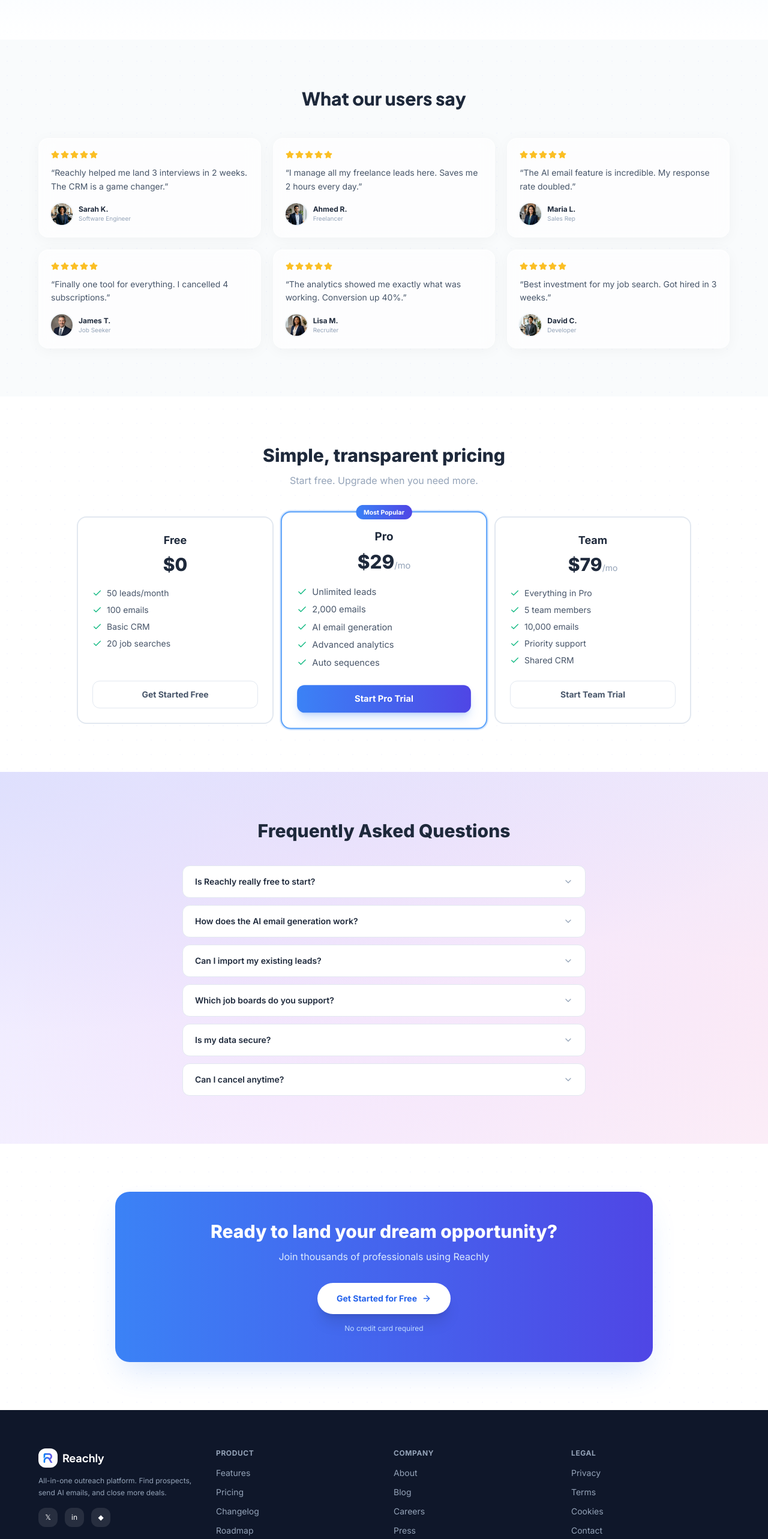
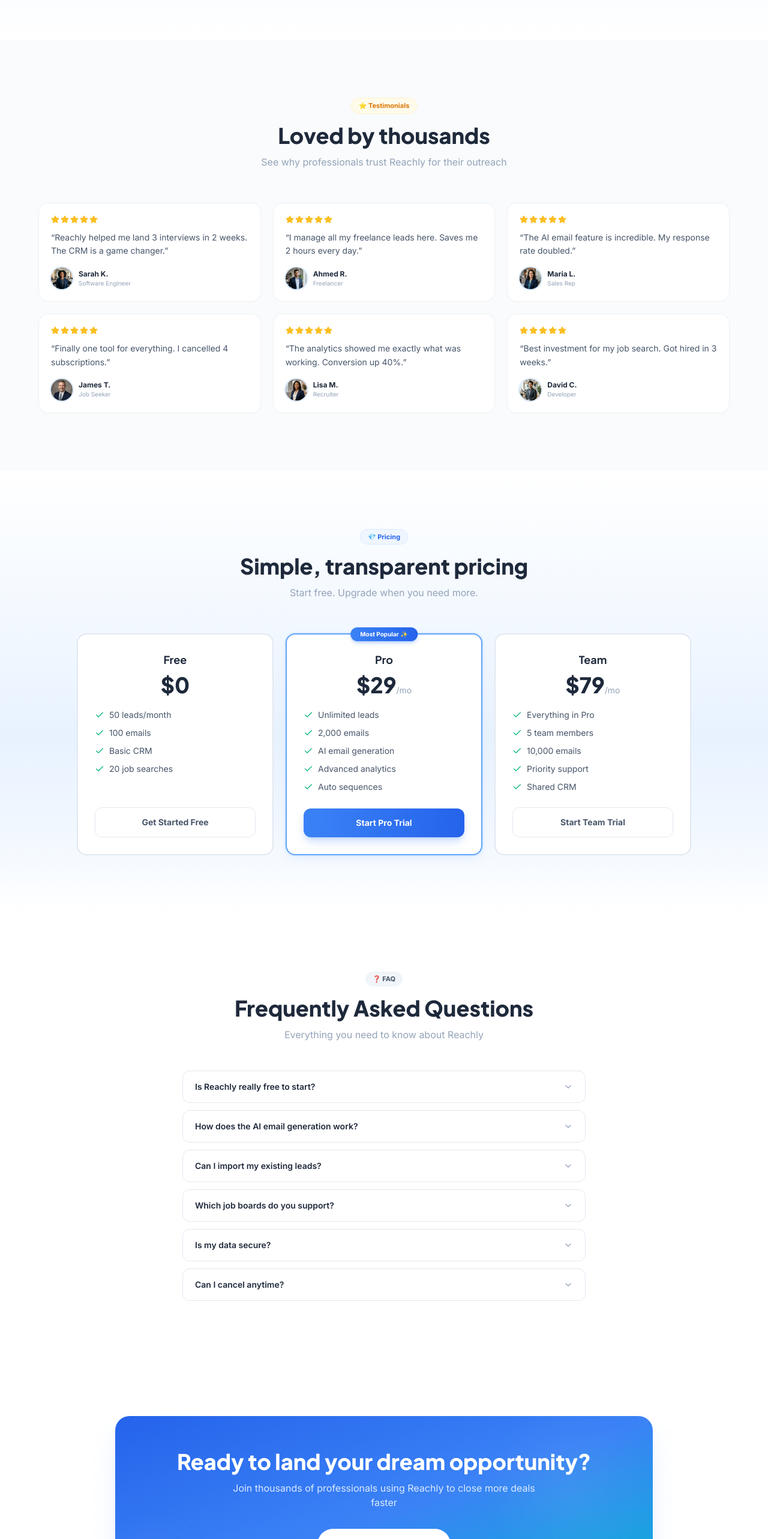
Before and after one commit to Shakib2002/Reachly, a Next.js app: page / in a window 1280 px wide. Shown: the part 4562-7128 px from the top of the page at 60% size. Built offline with nearby package versions, Linux system fonts and the light colour scheme; no server answers.

Commit message:
feat: Final landing page polish - testimonials, pricing, FAQ, CTA, footer all upgraded

```diff
--- a/app/page.tsx
+++ b/app/page.tsx
@@ -532,15 +532,21 @@
       </section>
 
       {/* Testimonials */}
-      <section className="py-20 px-6 bg-slate-50/80 bg-dots">
-        <div className="max-w-6xl mx-auto">
-          <h2 className="text-3xl font-extrabold text-[#1e293b] text-center mb-12 font-display reveal">What our users say</h2>
+      <section className="py-24 px-6 relative overflow-hidden">
+        <div className="absolute inset-0 bg-slate-50/80" />
+        <div className="absolute inset-0 bg-dots opacity-40" />
+        <div className="max-w-6xl mx-auto relative z-10">
+          <div className="text-center mb-14 reveal">
+            <span className="inline-flex items-center gap-1.5 px-3 py-1 bg-amber-50 text-amber-600 rounded-full text-[11px] font-bold mb-4 border border-amber-100">⭐ Testimonials</span>
+            <h2 className="text-3xl sm:text-4xl font-extrabold text-[#1e293b] font-display">Loved by thousands</h2>
+            <p className="text-slate-400 mt-3 max-w-md mx-auto">See why professionals trust Reachly for their outreach</p>
+          </div>
           <div className="grid grid-cols-1 md:grid-cols-2 lg:grid-cols-3 gap-5">
             {TESTIMONIALS.map((t,i)=>(
-              <div key={i} className={`glass-card rounded-2xl p-5 reveal delay-${(i%3)+1}`}>
+              <div key={i} className={`bg-white rounded-2xl border border-slate-200/60 p-5 hover:shadow-xl hover:-translate-y-1 transition-all duration-500 reveal delay-${(i%3)+1}`}>
                 <div className="flex gap-0.5 mb-3">{Array.from({length:5}).map((_,j)=><Star key={j} className="w-3.5 h-3.5 fill-amber-400 text-amber-400"/>)}</div>
                 <p className="text-sm text-slate-600 leading-relaxed mb-4">&ldquo;{t.q}&rdquo;</p>
-                <div className="flex items-center gap-2.5"><Image src={t.img} alt={t.n} width={36} height={36} className="w-9 h-9 rounded-full object-cover ring-2 ring-slate-100" /><div><p className="text-xs font-bold text-[#1e293b]">{t.n}</p><p className="text-[10px] text-slate-400">{t.r}</p></div></div>
+                <div className="flex items-center gap-2.5"><Image src={t.img} alt={t.n} width={36} height={36} className="w-9 h-9 rounded-full object-cover ring-2 ring-blue-100" /><div><p className="text-xs font-bold text-[#1e293b]">{t.n}</p><p className="text-[10px] text-slate-400">{t.r}</p></div></div>
               </div>
             ))}
           </div>
@@ -548,18 +554,23 @@
       </section>
 
       {/* Pricing */}
-      <section id="pricing" className="py-20 px-6">
-        <div className="max-w-5xl mx-auto text-center">
-          <h2 className="text-3xl font-extrabold text-[#1e293b] mb-3">Simple, transparent pricing</h2>
-          <p className="text-slate-400 mb-12">Start free. Upgrade when you need more.</p>
-          <div className="grid grid-cols-1 md:grid-cols-3 gap-5">
-            {[{n:'Free',p:'$0',f:['50 leads/month','100 emails','Basic CRM','20 job searches'],cta:'Get Started Free',href:'/register',pop:false},{n:'Pro',p:'$29',f:['Unlimited leads','2,000 emails','AI email generation','Advanced analytics','Auto sequences'],cta:'Start Pro Trial',href:'/pricing',pop:true},{n:'Team',p:'$79',f:['Everything in Pro','5 team members','10,000 emails','Priority support','Shared CRM'],cta:'Start Team Trial',href:'/pricing',pop:false}].map(p=>(
-              <div key={p.n} className={`bg-white rounded-2xl border-2 p-6 flex flex-col relative ${p.pop?'border-blue-400 ring-2 ring-blue-100 scale-105':'border-slate-200'}`}>
-                {p.pop&&<span className="absolute -top-3 left-1/2 -translate-x-1/2 px-3 py-1 bg-gradient-to-r from-blue-500 to-indigo-600 text-white text-[10px] font-bold rounded-full">Most Popular</span>}
-                <h3 className="text-lg font-bold text-[#1e293b]">{p.n}</h3>
-                <div className="mt-2 mb-5"><span className="text-3xl font-extrabold text-[#1e293b]">{p.p}</span>{p.p!=='$0'&&<span className="text-slate-400 text-sm">/mo</span>}</div>
-                <div className="flex-1 space-y-2 mb-6">{p.f.map(f=><div key={f} className="flex items-center gap-2 text-sm text-slate-600"><Check className="w-4 h-4 text-emerald-500 flex-shrink-0"/>{f}</div>)}</div>
-                <Link href={p.href} className={`w-full py-3 rounded-xl text-sm font-bold text-center block ${p.pop?'bg-gradient-to-r from-blue-500 to-indigo-600 text-white shadow-lg shadow-blue-500/25':'border border-slate-200 text-slate-600 hover:bg-slate-50'}`}>{p.cta}</Link>
+      <section id="pricing" className="py-24 px-6 relative overflow-hidden">
+        <div className="absolute inset-0" style={{background:'linear-gradient(180deg, #ffffff 0%, #f0f7ff 40%, #e8f2ff 60%, #f0f7ff 80%, #ffffff 100%)'}} />
+        <div className="absolute inset-0 bg-dots opacity-30" />
+        <div className="max-w-5xl mx-auto text-center relative z-10">
+          <div className="reveal">
+            <span className="inline-flex items-center gap-1.5 px-3 py-1 bg-blue-50 text-blue-600 rounded-full text-[11px] font-bold mb-4 border border-blue-100">💎 Pricing</span>
+            <h2 className="text-3xl sm:text-4xl font-extrabold text-[#1e293b] font-display">Simple, transparent pricing</h2>
+            <p className="text-slate-400 mt-3 mb-14">Start free. Upgrade when you need more.</p>
+          </div>
+          <div className="grid grid-cols-1 md:grid-cols-3 gap-5 items-stretch">
+            {[{n:'Free',p:'$0',f:['50 leads/month','100 emails','Basic CRM','20 job searches'],cta:'Get Started Free',href:'/register',pop:false},{n:'Pro',p:'$29',f:['Unlimited leads','2,000 emails','AI email generation','Advanced analytics','Auto sequences'],cta:'Start Pro Trial',href:'/pricing',pop:true},{n:'Team',p:'$79',f:['Everything in Pro','5 team members','10,000 emails','Priority support','Shared CRM'],cta:'Start Team Trial',href:'/pricing',pop:false}].map((p,i)=>(
+              <div key={p.n} className={`bg-white rounded-2xl border-2 p-7 flex flex-col relative hover:shadow-xl transition-all duration-500 reveal delay-${i+1} ${p.pop?'border-blue-400 ring-2 ring-blue-100 md:scale-105 shadow-lg shadow-blue-100/50':'border-slate-200 hover:-translate-y-1'}`}>
+                {p.pop&&<span className="absolute -top-3 left-1/2 -translate-x-1/2 px-4 py-1 bg-gradient-to-r from-blue-500 to-blue-600 text-white text-[10px] font-bold rounded-full shadow-md shadow-blue-500/30">Most Popular ✨</span>}
+                <h3 className="text-lg font-bold text-[#1e293b] font-display">{p.n}</h3>
+                <div className="mt-2 mb-5"><span className="text-4xl font-extrabold text-[#1e293b] font-display">{p.p}</span>{p.p!=='$0'&&<span className="text-slate-400 text-sm">/mo</span>}</div>
+                <div className="flex-1 space-y-2.5 mb-6">{p.f.map(f=><div key={f} className="flex items-center gap-2 text-sm text-slate-600"><Check className="w-4 h-4 text-emerald-500 flex-shrink-0"/>{f}</div>)}</div>
+                <Link href={p.href} className={`w-full py-3.5 rounded-xl text-sm font-bold text-center block transition-all ${p.pop?'bg-gradient-to-r from-blue-500 to-blue-600 text-white shadow-lg shadow-blue-500/25 hover:shadow-blue-500/40':'border border-slate-200 text-slate-600 hover:bg-slate-50 hover:border-slate-300'}`}>{p.cta}</Link>
               </div>
             ))}
           </div>
@@ -567,41 +578,59 @@
       </section>
 
       {/* FAQ */}
-      <section className="py-20 px-6 gradient-mesh">
+      <section className="py-24 px-6 bg-white">
         <div className="max-w-2xl mx-auto">
-          <h2 className="text-3xl font-extrabold text-[#1e293b] text-center mb-10">Frequently Asked Questions</h2>
+          <div className="text-center mb-12 reveal">
+            <span className="inline-flex items-center gap-1.5 px-3 py-1 bg-slate-100 text-slate-600 rounded-full text-[11px] font-bold mb-4">❓ FAQ</span>
+            <h2 className="text-3xl sm:text-4xl font-extrabold text-[#1e293b] font-display">Frequently Asked Questions</h2>
+            <p className="text-slate-400 mt-3">Everything you need to know about Reachly</p>
+          </div>
           <div className="space-y-3">{FAQ.map((f,i)=>(
-            <div key={i} className="bg-white rounded-xl border border-slate-200 overflow-hidden">
-              <button onClick={()=>setOpenFaq(openFaq===i?-1:i)} className="w-full flex items-center justify-between px-5 py-4 text-left"><span className="text-sm font-semibold text-[#1e293b]">{f.q}</span><ChevronDown className={`w-4 h-4 text-slate-400 transition-transform ${openFaq===i?'rotate-180':''}`}/></button>
-              {openFaq===i&&<div className="px-5 pb-4 text-sm text-slate-500">{f.a}</div>}
+            <div key={i} className={`bg-white rounded-xl border border-slate-200 overflow-hidden hover:border-blue-200 transition-colors reveal delay-${Math.min(i+1,3)}`}>
+              <button onClick={()=>setOpenFaq(openFaq===i?-1:i)} className="w-full flex items-center justify-between px-5 py-4 text-left group">
+                <span className="text-sm font-semibold text-[#1e293b] group-hover:text-blue-600 transition-colors">{f.q}</span>
+                <ChevronDown className={`w-4 h-4 text-slate-400 transition-transform duration-300 flex-shrink-0 ml-4 ${openFaq===i?'rotate-180 text-blue-500':''}`}/>
+              </button>
+              <div className={`overflow-hidden transition-all duration-300 ${openFaq===i?'max-h-40 opacity-100':'max-h-0 opacity-0'}`}>
+                <div className="px-5 pb-4 text-sm text-slate-500 leading-relaxed">{f.a}</div>
+              </div>
             </div>
           ))}</div>
         </div>
       </section>
 
       {/* CTA */}
-      <section className="py-20 px-6">
-        <div className="max-w-4xl mx-auto text-center bg-gradient-to-r from-blue-500 to-indigo-600 rounded-3xl p-12 shadow-2xl shadow-blue-500/20">
-          <h2 className="text-3xl font-extrabold text-white mb-3">Ready to land your dream opportunity?</h2>
-          <p className="text-blue-100 mb-8">Join thousands of professionals using Reachly</p>
-          <Link href="/register" className="inline-flex items-center gap-2 px-8 py-4 bg-white text-blue-600 font-bold rounded-full shadow-xl hover:shadow-2xl transition-all text-sm">Get Started for Free <ArrowRight className="w-4 h-4"/></Link>
-          <p className="text-blue-200 text-xs mt-4">No credit card required</p>
+      <section className="py-24 px-6">
+        <div className="max-w-4xl mx-auto text-center relative overflow-hidden rounded-3xl p-14 shadow-2xl shadow-blue-500/20 reveal">
+          <div className="absolute inset-0 bg-gradient-to-br from-blue-600 via-blue-500 to-cyan-500" />
+          <div className="absolute top-0 right-0 w-[300px] h-[300px] rounded-full opacity-20" style={{background:'radial-gradient(circle, rgba(255,255,255,0.3) 0%, transparent 70%)',animation:'orb-float-1 15s ease-in-out infinite'}} />
+          <div className="absolute bottom-0 left-0 w-[200px] h-[200px] rounded-full opacity-15" style={{background:'radial-gradient(circle, rgba(255,255,255,0.2) 0%, transparent 70%)',animation:'orb-float-2 20s ease-in-out infinite'}} />
+          <div className="relative z-10">
+            <h2 className="text-3xl sm:text-4xl font-extrabold text-white mb-3 font-display">Ready to land your dream opportunity?</h2>
+            <p className="text-blue-100 mb-8 max-w-lg mx-auto">Join thousands of professionals using Reachly to close more deals faster</p>
+            <Link href="/register" className="inline-flex items-center gap-2 px-8 py-4 bg-white text-blue-600 font-bold rounded-full shadow-xl hover:shadow-2xl hover:scale-105 transition-all text-sm">Get Started for Free <ArrowRight className="w-4 h-4"/></Link>
+            <p className="text-blue-200/70 text-xs mt-4">No credit card required · Free forever plan</p>
+          </div>
         </div>
       </section>
 
       {/* Footer */}
-      <footer id="about" className="bg-[#0f172a] text-white pt-16 pb-8 px-6">
-        <div className="max-w-6xl mx-auto grid grid-cols-2 md:grid-cols-4 gap-8 mb-12">
+      <footer id="about" className="bg-[#0a1628] text-white pt-0 pb-8 px-6">
+        <div className="h-px bg-gradient-to-r from-transparent via-blue-500/30 to-transparent" />
+        <div className="max-w-6xl mx-auto grid grid-cols-2 md:grid-cols-4 gap-8 mb-12 pt-16">
           <div className="col-span-2 md:col-span-1">
             <div className="flex items-center gap-2 mb-3"><Image src="/images/logo.png" alt="Reachly" width={32} height={32} className="rounded-xl" /><span className="text-lg font-bold font-display">Reachly</span></div>
             <p className="text-slate-400 text-xs leading-relaxed mb-4">All-in-one outreach platform. Find prospects, send AI emails, and close more deals.</p>
-            <div className="flex gap-3">{['𝕏','in','◆'].map((s,i)=><div key={i} className="w-8 h-8 bg-white/10 rounded-lg flex items-center justify-center text-xs hover:bg-white/20 cursor-pointer transition-colors">{s}</div>)}</div>
+            <div className="flex gap-2">{['𝕏','in','◆'].map((s,i)=><div key={i} className="w-8 h-8 bg-white/5 border border-white/10 rounded-lg flex items-center justify-center text-xs hover:bg-white/10 hover:border-white/20 cursor-pointer transition-all">{s}</div>)}</div>
           </div>
           {[{t:'Product',l:['Features','Pricing','Changelog','Roadmap']},{t:'Company',l:['About','Blog','Careers','Press']},{t:'Legal',l:['Privacy','Terms','Cookies','Contact']}].map(c=>(
-            <div key={c.t}><h4 className="text-xs font-bold uppercase tracking-wider text-slate-400 mb-3">{c.t}</h4><ul className="space-y-2">{c.l.map(l=><li key={l}><a href="#" className="text-sm text-slate-400 hover:text-white transition-colors">{l}</a></li>)}</ul></div>
+            <div key={c.t}><h4 className="text-[11px] font-bold uppercase tracking-wider text-slate-500 mb-4">{c.t}</h4><ul className="space-y-2.5">{c.l.map(l=><li key={l}><a href="#" className="text-sm text-slate-400 hover:text-blue-300 transition-colors">{l}</a></li>)}</ul></div>
           ))}
         </div>
-        <div className="border-t border-slate-800 pt-6 text-center"><p className="text-xs text-slate-500">© 2026 Reachly. All rights reserved. Made with ❤️</p></div>
+        <div className="border-t border-white/5 pt-6 flex flex-col sm:flex-row items-center justify-between gap-2 max-w-6xl mx-auto">
+          <p className="text-xs text-slate-500">© 2026 Reachly. All rights reserved.</p>
+          <p className="text-xs text-slate-500">Made with ❤️ for ambitious professionals</p>
+        </div>
       </footer>
     </div>
   );
```
